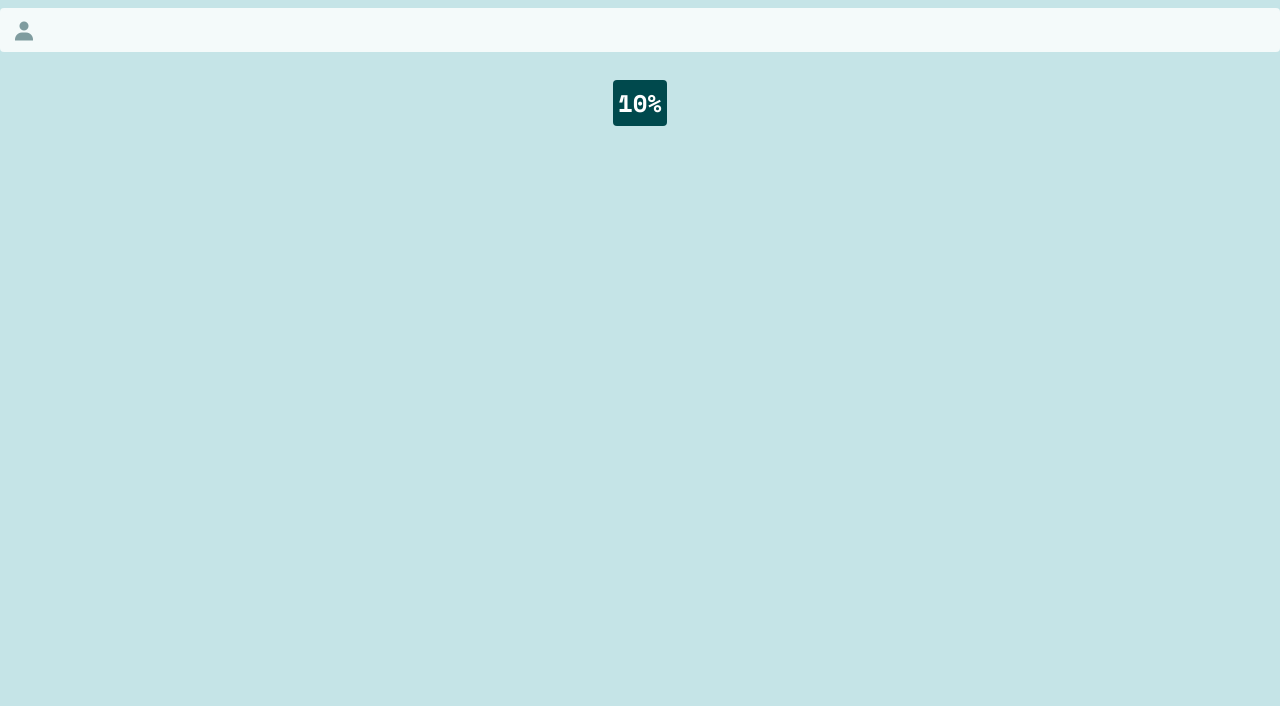
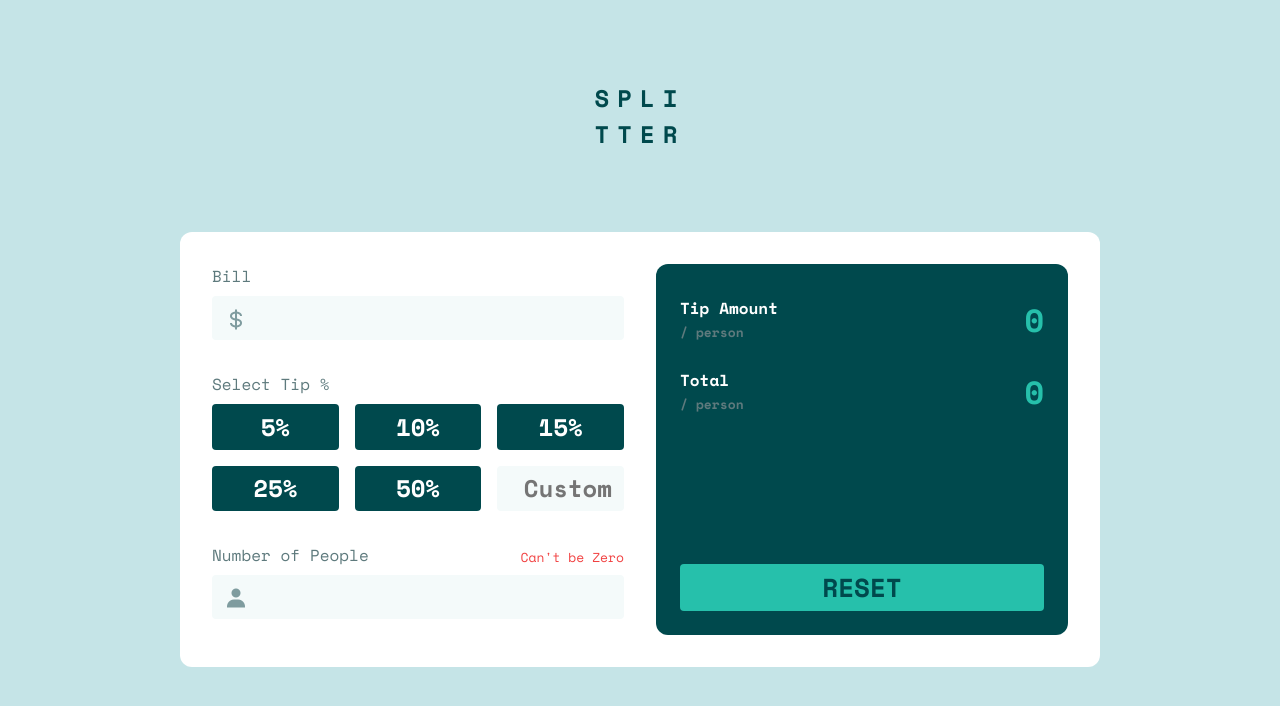
Before and after one commit to satnaing/tip-calculator, a React (Create React App) app: page / in a window 1280 px wide. Shown: the top 706 px of the page. Built offline with nearby package versions, Linux system fonts and the light colour scheme.

Commit message:
Added functionality with React

```diff
--- a/src/App.scss
+++ b/src/App.scss
@@ -1,38 +1,147 @@
-.App {
-  text-align: center;
+@import "styles/base";
+
+.form__shadow {
+  box-shadow: $cyan 0px 2px 4px 0px, $cyan-dark 0px 2px 16px 0px;
+  transition: all 300;
 }
 
-.App-logo {
-  height: 40vmin;
-  pointer-events: none;
-}
+/* ========== FORM ========== */
+.app__container {
+  .app__form {
+    background-color: $white;
+    border-radius: 1.5rem 1.5rem 0 0;
+    padding: 2rem 1.875rem;
+    color: $gray;
+    display: grid;
 
-@media (prefers-reduced-motion: no-preference) {
-  .App-logo {
-    animation: App-logo-spin infinite 20s linear;
+    .text__error {
+      float: right;
+      color: $red;
+      font-size: $small-font-size;
+      margin-top: 0.25rem;
+    }
+
+    .tip__inputs {
+      display: grid;
+      grid-template-columns: repeat(2, (minmax(0, 1fr)));
+      gap: 1rem;
+      margin-top: $m-sm;
+      margin-bottom: $m-xl;
+
+      .tip__custom {
+        font-size: $bigger-font-size;
+        font-weight: $font-bold;
+        font-family: $font-family;
+        color: $cyan-dark;
+        background-color: $cyan-lighter;
+        border: none;
+        border-radius: 0.25rem;
+        text-align: right;
+        padding: 0 0.75rem;
+
+        &:focus {
+          outline: none;
+          box-shadow: $box-shadow-ring;
+        }
+      }
+    }
+
+    .result__container {
+      background-color: $cyan-dark;
+      border-radius: 0.75rem;
+      padding: 1.5rem;
+
+      .total__amount {
+        margin-bottom: 1rem;
+      }
+
+      .amount__container {
+        display: grid;
+        grid-template-columns: 1fr 1fr;
+
+        .amount__title {
+          color: $white;
+          font-size: $base-font-size;
+          font-weight: $font-bold;
+        }
+
+        .per__person {
+          grid-row: 2/ 3;
+          grid-column: 1/ 2;
+          font-size: $small-font-size;
+          font-weight: $font-bold;
+        }
+
+        .amount {
+          grid-row: 1 / 3;
+          grid-column: 2 / 3;
+
+          font-size: $biggest-font-size;
+          font-weight: $font-bold;
+          text-align: right;
+          color: $cyan;
+        }
+      }
+
+      .tip__amount {
+        margin-top: $m-sm;
+        margin-bottom: $m-lg;
+      }
+    }
   }
 }
 
-.App-header {
-  background-color: #282c34;
-  min-height: 100vh;
-  display: flex;
-  flex-direction: column;
-  align-items: center;
-  justify-content: center;
-  font-size: calc(10px + 2vmin);
-  color: white;
+@include tablet {
+  .app__container {
+    .app__form {
+      max-width: 920px;
+      margin: auto;
+      padding: 2rem;
+      border-radius: 0.75rem;
+      grid-template-columns: 1fr 1fr;
+      grid-template-rows: auto auto auto;
+      column-gap: 2rem;
+      grid-template-areas:
+        "bill result"
+        "tip result"
+        "ppl result";
+
+      .bill__container {
+        grid-area: bill;
+      }
+
+      .tip__container {
+        grid-area: tip;
+
+        .tip__inputs {
+          grid-template-columns: repeat(3, (minmax(0, 1fr)));
+          margin-bottom: $m-2xl;
+        }
+      }
+
+      .num__ppl__container {
+        grid-area: ppl;
+      }
+
+      .result__container {
+        grid-area: result;
+
+        display: grid;
+        grid-template-rows: auto auto 1fr;
+      }
+
+      .input__ppl {
+        margin-bottom: $m;
+      }
+    }
+  }
 }
 
-.App-link {
-  color: #61dafb;
-}
-
-@keyframes App-logo-spin {
-  from {
-    transform: rotate(0deg);
-  }
-  to {
-    transform: rotate(360deg);
+@media (max-width: $tablet) {
+  .app__form {
+    z-index: 10;
+    position: relative;
+    margin-top: 9.5rem;
+    transition: box-shadow 200ms;
   }
 }
--- a/src/App.tsx
+++ b/src/App.tsx
@@ -1,15 +1,143 @@
-import React from "react";
-import logo from "./logo.svg";
-import "./App.scss";
 import Input from "./components/Input/Input";
 import Button from "./components/Button/Button";
+import Header from "./components/Header/Header";
+import "./App.scss";
+import React, { useEffect, useState } from "react";
+
+const percents = [5, 10, 15, 25, 50];
 
 function App() {
+  const [bill, setBill] = useState<number | string>("");
+  const [tipPercent, setTipPercent] = useState<undefined | number>(undefined);
+  const [numPpl, setNumPpl] = useState<number | string>("");
+
+  const [tipAmount, setTipAmount] = useState<number | string>(0);
+  const [totalAmount, setTotalAmount] = useState<number | string>(0);
+
+  const handleBillInput = (e: React.FormEvent<HTMLInputElement>) => {
+    const inputValue = parseFloat(e.currentTarget.value);
+    setBill(inputValue);
+  };
+
+  const handleTipBtn = (
+    e: React.MouseEvent<HTMLButtonElement, MouseEvent>,
+    amount: number
+  ) => {
+    setTipPercent(amount);
+    // e.currentTarget.classList.add("tip__selected");
+  };
+
+  const handleNumOfPpl = (e: React.FormEvent<HTMLInputElement>) => {
+    const num = parseInt(e.currentTarget.value);
+    setNumPpl(num);
+  };
+
+  const handleReset = () => {
+    setBill("");
+    setTipPercent(undefined);
+    setNumPpl(0);
+    setTipAmount(0);
+    setTotalAmount(0);
+  };
+
+  const handleSubmit = (e: React.FormEvent<HTMLFormElement>) => {
+    e.preventDefault();
+  };
+
+  useEffect(() => {
+    if (
+      bill !== 0 &&
+      tipPercent !== undefined &&
+      numPpl !== 0 &&
+      numPpl !== ""
+    ) {
+      const currentBill = bill as number;
+      const currentNumPeople = numPpl as number;
+
+      const tipPerPerson =
+        ((currentBill / 100) * tipPercent) / currentNumPeople;
+      const totalTipAmount = (currentBill / 100) * tipPercent;
+      const totalPerPerson = (currentBill + totalTipAmount) / currentNumPeople;
+
+      setTipAmount(tipPerPerson.toLocaleString());
+      setTotalAmount(totalPerPerson.toLocaleString());
+    }
+  }, [bill, tipPercent, numPpl, setTipAmount]);
+
   return (
-    <div className="App">
-      <Input icon="bxs-user" />
-      <Button>10%</Button>
-    </div>
+    <>
+      <Header />
+      <main className="app__container">
+        <form onSubmit={handleSubmit} action="" className="app__form">
+          <div className="bill__container">
+            <label htmlFor="bill">Bill</label>
+            <Input
+              inputId="bill"
+              icon="bx-dollar"
+              onChange={handleBillInput}
+              value={isNaN(bill as number) ? 0 : bill}
+            />
+          </div>
+
+          <div className="tip__container">
+            <label htmlFor="tip">Select Tip %</label>
+            <div className="tip__inputs">
+              {percents.map((percent) => {
+                let selected = false;
+                tipPercent === percent ? (selected = true) : (selected = false);
+                return (
+                  <Button
+                    key={percent}
+                    selected={selected}
+                    onClick={(e) => handleTipBtn(e, percent)}
+                  >
+                    {percent}%
+                  </Button>
+                );
+              })}
+              <input
+                type="text"
+                className="tip__custom"
+                id="tip"
+                placeholder="Custom"
+              />
+            </div>
+          </div>
+
+          <div className="num__ppl__container">
+            <label htmlFor="num-of-people">Number of People</label>
+            <span className="text__error">Can't be Zero</span>
+            {/* <input type="text" onChange /> */}
+            <Input
+              icon="bxs-user"
+              inputId="num-of-people"
+              // error
+              onChange={handleNumOfPpl}
+              extraClass="input__ppl"
+              value={isNaN(numPpl as number) ? 0 : numPpl}
+            />
+          </div>
+
+          <div className="result__container">
+            <div className="tip__amount amount__container">
+              <h3 className="amount__title">Tip Amount</h3>
+              <span className="per__person">/ person</span>
+              <span className="amount">{tipAmount}</span>
+              {/* $4.27 */}
+            </div>
+            <div className="total__amount amount__container">
+              <h3 className="amount__title">Total</h3>
+              <span className="per__person">/ person</span>
+              <span className="amount">{totalAmount}</span>
+              {/* $32.79 */}
+            </div>
+            <Button onClick={handleReset} reset>
+              RESET
+            </Button>
+          </div>
+        </form>
+      </main>
+    </>
   );
 }
 
--- a/src/components/Button/Button.scss
+++ b/src/components/Button/Button.scss
@@ -28,6 +28,12 @@
   }
 }
 
+@include tablet {
+  .reset__btn {
+    align-self: end;
+  }
+}
+
 .tip__btn {
   background-color: $cyan-dark;
   color: $white;
--- a/src/components/Button/Button.tsx
+++ b/src/components/Button/Button.tsx
@@ -4,14 +4,23 @@ import "./Button.scss";
 type Props = {
   reset?: boolean;
   selected?: boolean;
+  extraClass?: string;
+  onClick?: React.MouseEventHandler<HTMLButtonElement> | undefined;
 };
 
-const Button: FC<Props> = ({ reset = false, selected = false, children }) => {
+const Button: FC<Props> = ({
+  reset = false,
+  selected = false,
+  extraClass = "",
+  onClick,
+  children,
+}) => {
   return (
     <button
       className={`btn ${reset ? "reset__btn" : "tip__btn"} ${
         selected ? "tip__selected" : ""
-      }`}
+      } ${extraClass}`}
+      onClick={onClick}
     >
       {children}
     </button>
--- /dev/null
+++ b/src/components/Header/Header.scss
@@ -0,0 +1,29 @@
+@import "styles/base";
+
+/* ========== HEADER ========== */
+header {
+  h1 {
+    letter-spacing: 0.5rem;
+    font-size: $bigger-font-size;
+    font-weight: $font-bold;
+    color: $cyan-dark;
+    text-align: center;
+    margin: 2.5rem auto;
+  }
+}
+
+@include tablet {
+  header h1 {
+    margin: 5rem auto;
+  }
+}
+
+@media (max-width: $tablet) {
+  header {
+    top: 0;
+    position: fixed;
+    margin: auto;
+    display: block;
+    width: 100%;
+  }
+}
--- /dev/null
+++ b/src/components/Header/Header.tsx
@@ -0,0 +1,13 @@
+import "./Header.scss";
+
+const Header = () => (
+  <header>
+    <h1>
+      SPLI
+      <br />
+      TTER
+    </h1>
+  </header>
+);
+
+export default Header;
--- a/src/components/Input/Input.scss
+++ b/src/components/Input/Input.scss
@@ -36,3 +36,9 @@
     box-shadow: $box-shadow-ring-error;
   }
 }
+
+@include tablet {
+  .input__container {
+    margin-bottom: $m-2xl;
+  }
+}
--- a/src/components/Input/Input.tsx
+++ b/src/components/Input/Input.tsx
@@ -6,21 +6,31 @@ type Props = {
   icon: string;
   type?: string;
   error?: boolean;
+  extraClass?: string;
+  onChange?: React.ChangeEventHandler<HTMLInputElement> | undefined;
+  value: number | string;
 };
 
 const Input: FC<Props> = ({
   inputId = "",
   icon,
-  type = "text",
+  type = "number",
   error = false,
+  extraClass = "",
+  onChange,
+  value,
 }) => {
   return (
-    <div className="input__container">
+    <div className={`input__container ${extraClass}`}>
       <i className={`bx ${icon} input__icon`}></i>
       <input
         type={type}
         id={inputId}
-        className={`${error ? "input__error" : ""} `}
+        className={`${error ? "input__error" : ""}`}
+        onChange={onChange}
+        value={value}
+        min="0"
+        step="any"
       />
     </div>
   );
```
